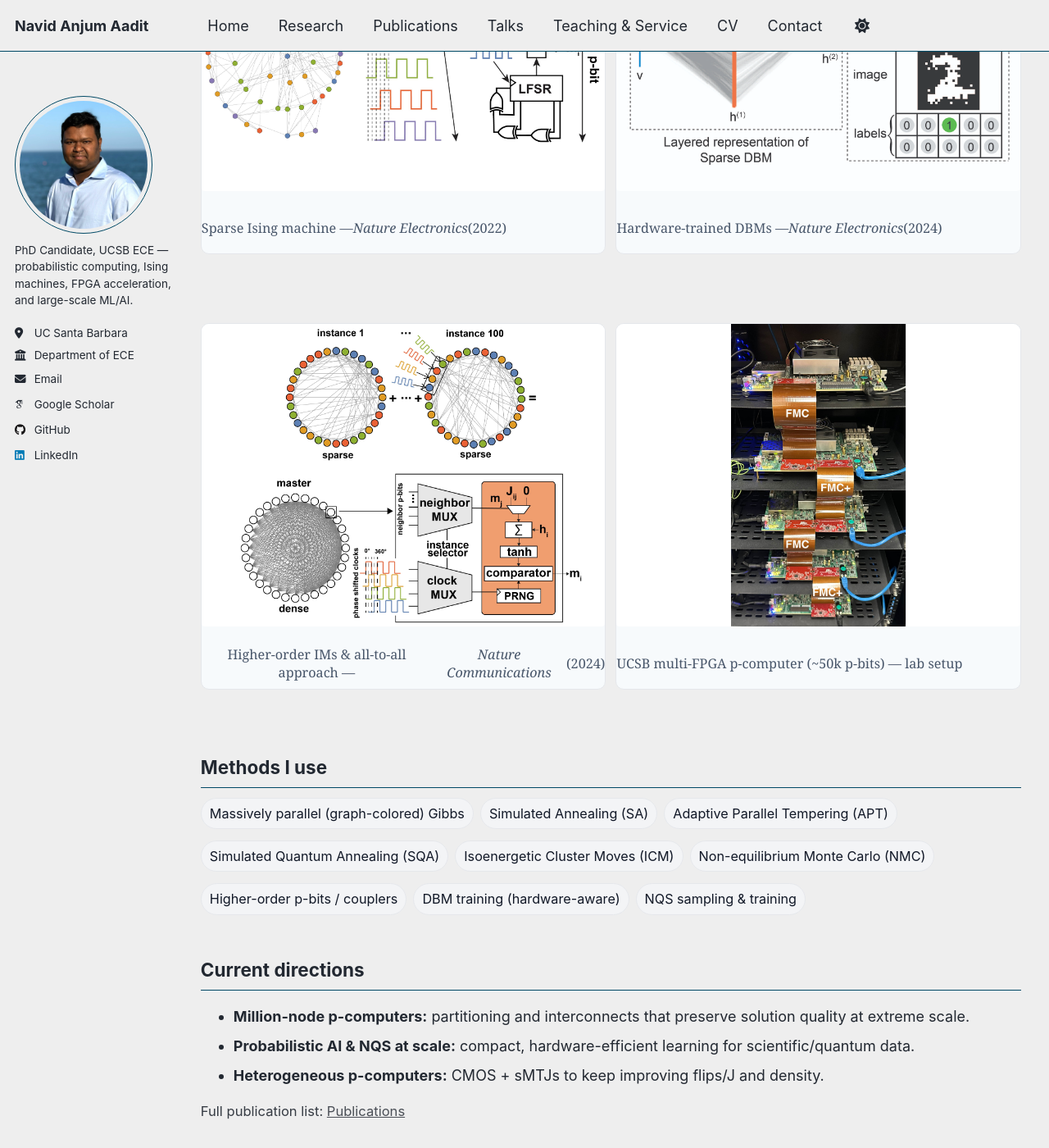
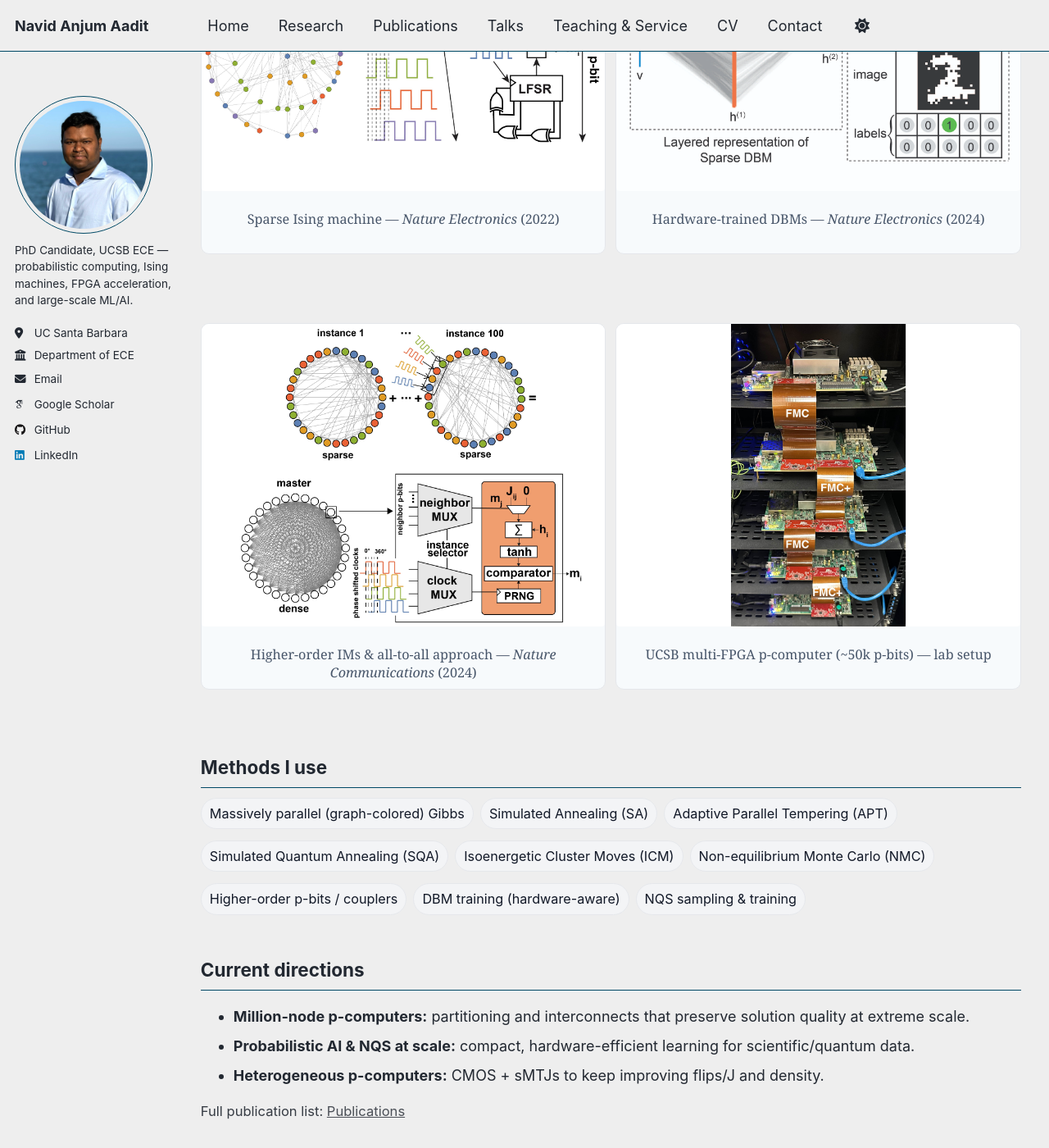
Before and after one commit to navidaadit/navidaadit.github.io, a Jekyll site: the page built from _pages/research.md, in a window 1280 px wide and 1400 px high, scrolled down 1686 px. Shown: the whole window at 82% size. Built offline with Jekyll 4.4.1, drawn with Linux system fonts in a browser that asks for light colours; some web fonts are replaced.

Commit message:
Update _custom.scss

```diff
--- a/_sass/_custom.scss
+++ b/_sass/_custom.scss
@@ -334,26 +334,28 @@ body.dark,
   text-align: left !important;
 }
 
-/* EXCEPTION: center all captions inside spotlight figure cards
-   Use flex centering to beat any upstream text-align rules. */
+/* ---------- CENTER CAPTIONS IN FIGURE CARDS (robust) ----------
+   Use strong specificity + !important and keep block flow.
+   Works even if captions contain <em>, <a>, or other inlines. */
+.page__content .figure-card > figcaption,
+.page__content .figure-card > .figcap,
 .layout--single .page__content .gallery-2x2 .figure-card > figcaption,
-.layout--single .page__content .gallery-2x2 .figure-card > .figcap,
-.page__content .figure-card > figcaption,
-.page__content .figure-card > .figcap {
-  display: flex !important;
-  justify-content: center !important;
-  align-items: center !important;
+.layout--single .page__content .gallery-2x2 .figure-card > .figcap {
+  display: block !important;
+  width: 100% !important;
   text-align: center !important;
-  margin-top: 6px;
-  font-size: 0.9rem;
-  line-height: 1.35;
-  color: var(--footer-fg, #475569);
+  margin-top: 6px !important;
+  font-size: 0.9rem !important;
+  line-height: 1.35 !important;
+  color: var(--footer-fg, #475569) !important;
 }
 
-/* Make nested tags inherit the centering */
+/* Ensure children inherit centering, never override it */
 .page__content .figure-card > figcaption *,
 .page__content .figure-card > .figcap * {
   text-align: inherit !important;
+  margin: 0 !important;
+  display: inline !important; /* avoid block children forcing left edges */
 }
 
 /* Teaching/service mobile overflow fix */
```
